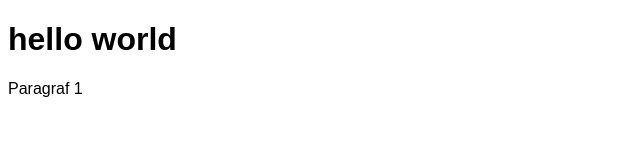
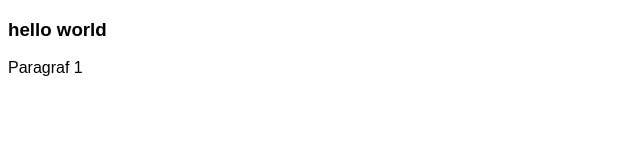
Before and after one commit to michaelherda/rekweb-pertemuan-3, a plain HTML site: page index.html in a window 1280 px wide. Shown: the whole page, without its empty margins (0-640 px from the left). Drawn offline with Linux system fonts and the light colour scheme.

Commit message:
Mengubah h1 menjadi h3

```diff
--- a/index.html
+++ b/index.html
@@ -5,7 +5,7 @@
 		<link rel="stylesheet" type="text/css" href="style.css">
 	</head>
 	<body>
-		<h1>hello world</h1>
+		<h3>hello world</h3>
 		<p>Paragraf 1</p>
 	<script type="text/javascript" src="script.js"></script>
 	</body>
```
